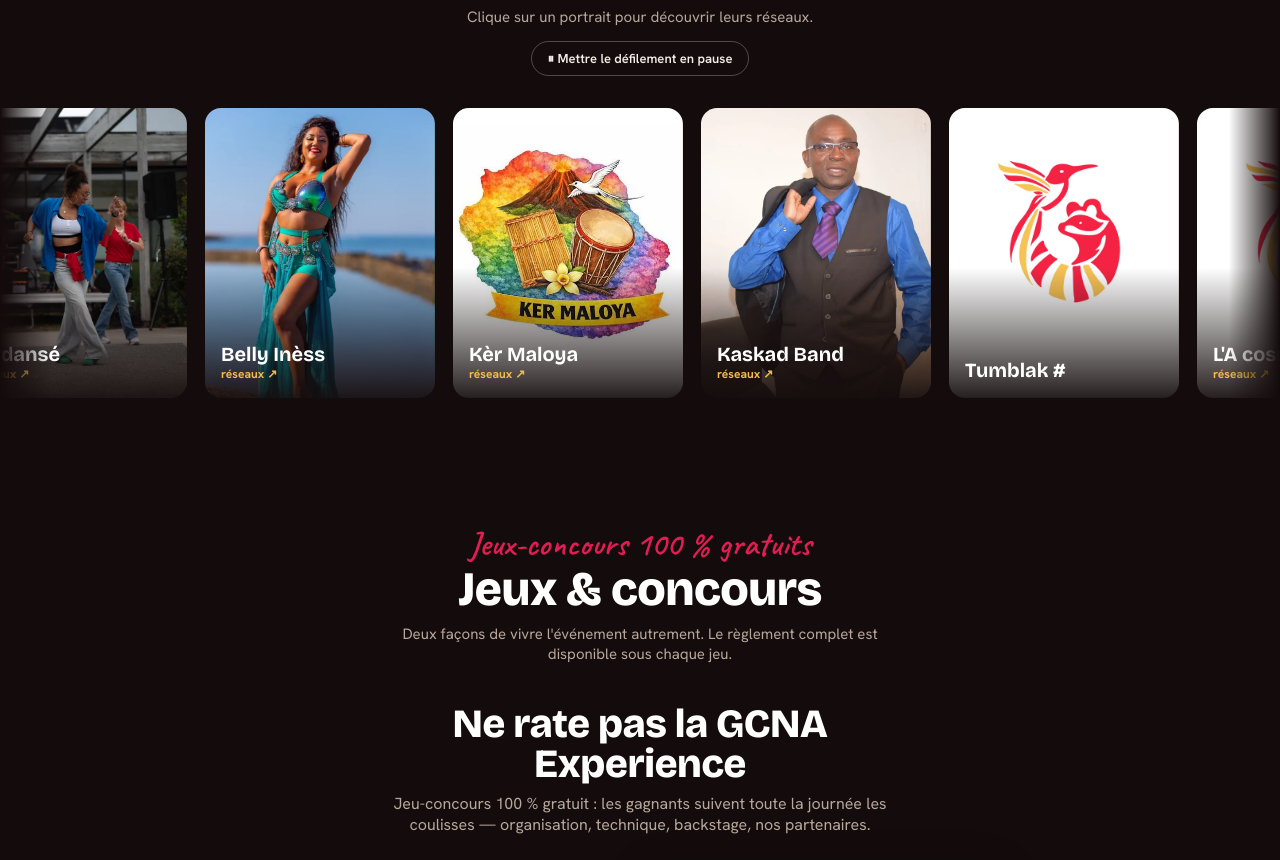
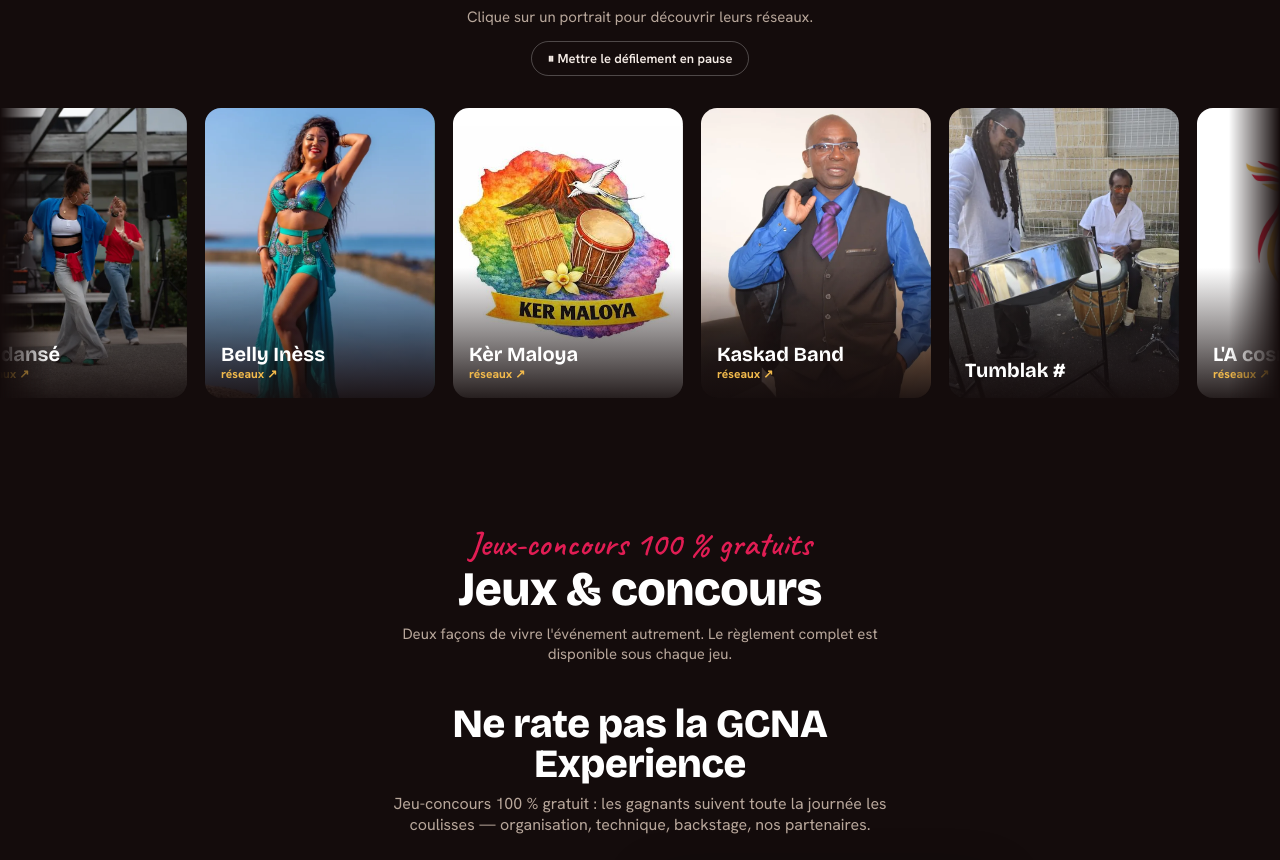
Before and after one commit to mozaikandcie/GCNA, a plain HTML site: page index.html in a window 1280 px wide. Shown: the part 3476-4336 px from the top of the page. Drawn offline with Linux system fonts and the light colour scheme.

Commit message:
Tumblak # : photo du groupe à la place du placeholder
Co-Authored-By: Claude Opus 5.5 <noreply@anthropic.com>

```diff
--- a/index.html
+++ b/index.html
@@ -259,7 +259,7 @@
         <a class="artist" href="https://www.instagram.com/belly_iness/" target="_blank" rel="noopener" style="flex:none;width:230px;height:290px;position:relative;border-radius:16px;overflow:hidden;display:flex;flex-direction:column;justify-content:flex-end;padding:16px;background:linear-gradient(180deg,transparent 55%,rgba(20,12,12,.92)),url(&quot;assets/images/artistes/belly-ines.webp&quot;) center 15%/cover"><div style="font-family:'Bricolage Grotesque';font-weight:700;font-size:20px;color:#fff">Belly Inèss</div><div style="font-weight:700;font-size:12px;color:#f2ba4c">réseaux ↗</div></a>
         <a class="artist" href="https://www.instagram.com/kermaloya/" target="_blank" rel="noopener" style="flex:none;width:230px;height:290px;position:relative;border-radius:16px;overflow:hidden;display:flex;flex-direction:column;justify-content:flex-end;padding:16px;background:linear-gradient(180deg,transparent 55%,rgba(20,12,12,.92)),url(&quot;assets/images/artistes/ker-maloya.jpg&quot;) center 30%/contain no-repeat #fff"><div style="font-family:'Bricolage Grotesque';font-weight:700;font-size:20px;color:#fff">Kèr Maloya</div><div style="font-weight:700;font-size:12px;color:#f2ba4c">réseaux ↗</div></a>
         <a class="artist" href="https://www.facebook.com/kaskadband.bordeaux" target="_blank" rel="noopener" style="flex:none;width:230px;height:290px;position:relative;border-radius:16px;overflow:hidden;display:flex;flex-direction:column;justify-content:flex-end;padding:16px;background:linear-gradient(180deg,transparent 55%,rgba(20,12,12,.92)),url(&quot;assets/images/artistes/kaskad-band-2.webp&quot;) 58% 20%/cover"><div style="font-family:'Bricolage Grotesque';font-weight:700;font-size:20px;color:#fff">Kaskad Band</div><div style="font-weight:700;font-size:12px;color:#f2ba4c">réseaux ↗</div></a>
-        <div class="artist" style="flex:none;width:230px;height:290px;position:relative;border-radius:16px;overflow:hidden;display:flex;flex-direction:column;justify-content:flex-end;padding:16px;background:linear-gradient(180deg,transparent 55%,rgba(20,12,12,.92)),url(&quot;assets/images/artistes/placeholder-ambyans-2.webp&quot;) center 30%/78% auto no-repeat #fff"><div style="font-family:'Bricolage Grotesque';font-weight:700;font-size:20px;color:#fff">Tumblak #</div></div>
+        <div class="artist" style="flex:none;width:230px;height:290px;position:relative;border-radius:16px;overflow:hidden;display:flex;flex-direction:column;justify-content:flex-end;padding:16px;background:linear-gradient(180deg,transparent 55%,rgba(20,12,12,.92)),url(&quot;assets/images/artistes/tumblak.webp&quot;) 30% center/cover"><div style="font-family:'Bricolage Grotesque';font-weight:700;font-size:20px;color:#fff">Tumblak #</div></div>
         <a class="artist" href="https://www.instagram.com/cosmo.ka_33/" target="_blank" rel="noopener" style="flex:none;width:230px;height:290px;position:relative;border-radius:16px;overflow:hidden;display:flex;flex-direction:column;justify-content:flex-end;padding:16px;background:linear-gradient(180deg,transparent 55%,rgba(20,12,12,.92)),url(&quot;assets/images/artistes/placeholder-ambyans-2.webp&quot;) center 30%/78% auto no-repeat #fff"><div style="font-family:'Bricolage Grotesque';font-weight:700;font-size:20px;color:#fff">L'A cosmopolitaine</div><div style="font-weight:700;font-size:12px;color:#f2ba4c">réseaux ↗</div></a>
         <a class="artist" href="https://www.instagram.com/dandycrewofficiel/" target="_blank" rel="noopener" style="flex:none;width:230px;height:290px;position:relative;border-radius:16px;overflow:hidden;display:flex;flex-direction:column;justify-content:flex-end;padding:16px;background:linear-gradient(180deg,transparent 55%,rgba(20,12,12,.92)),url(&quot;assets/images/artistes/dandy-crew.webp&quot;) center 18%/80% auto no-repeat #fff"><div style="font-family:'Bricolage Grotesque';font-weight:700;font-size:20px;color:#fff">Dandy Crew</div><div style="font-weight:700;font-size:12px;color:#f2ba4c">réseaux ↗</div></a>
         <div data-nocount class="artist" style="flex:none;width:230px;height:290px;position:relative;border-radius:16px;overflow:hidden;display:flex;flex-direction:column;justify-content:flex-end;padding:16px;background:linear-gradient(180deg,transparent 55%,rgba(20,12,12,.92)),url(&quot;assets/images/artistes/placeholder-ambyans-2.webp&quot;) center 30%/78% auto no-repeat #fff"><div style="font-family:'Bricolage Grotesque';font-weight:700;font-size:20px;color:#fff">Défilé de costume traditionnel</div></div>
```
Also changed, not shown: assets/images/artistes/tumblak.webp (added).
